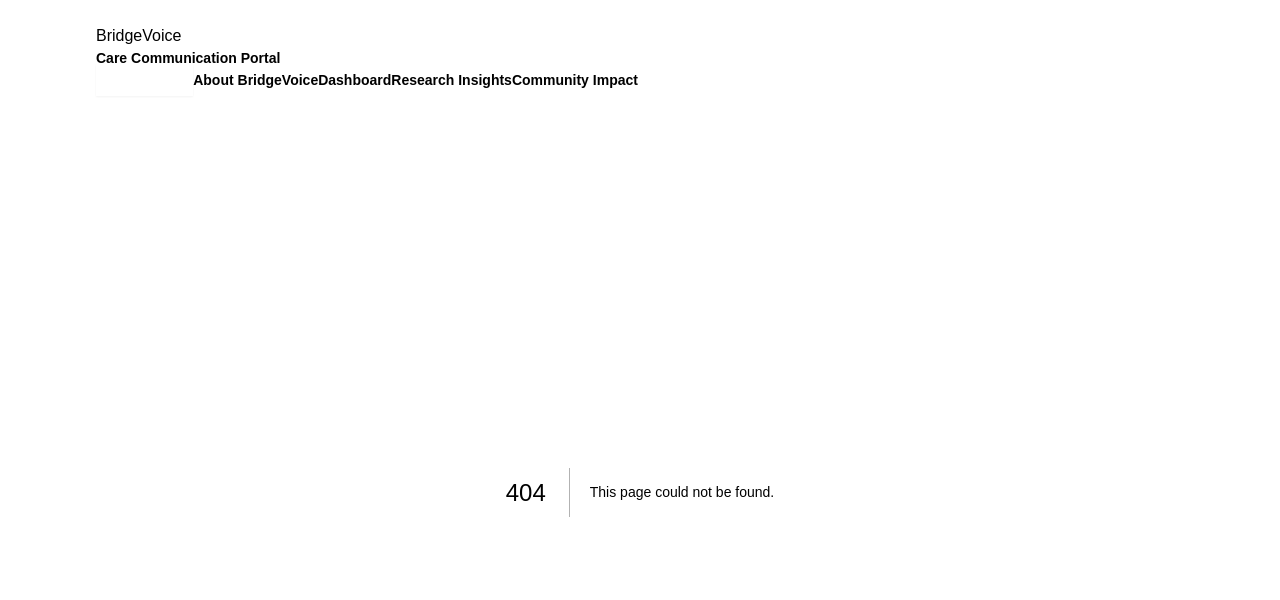
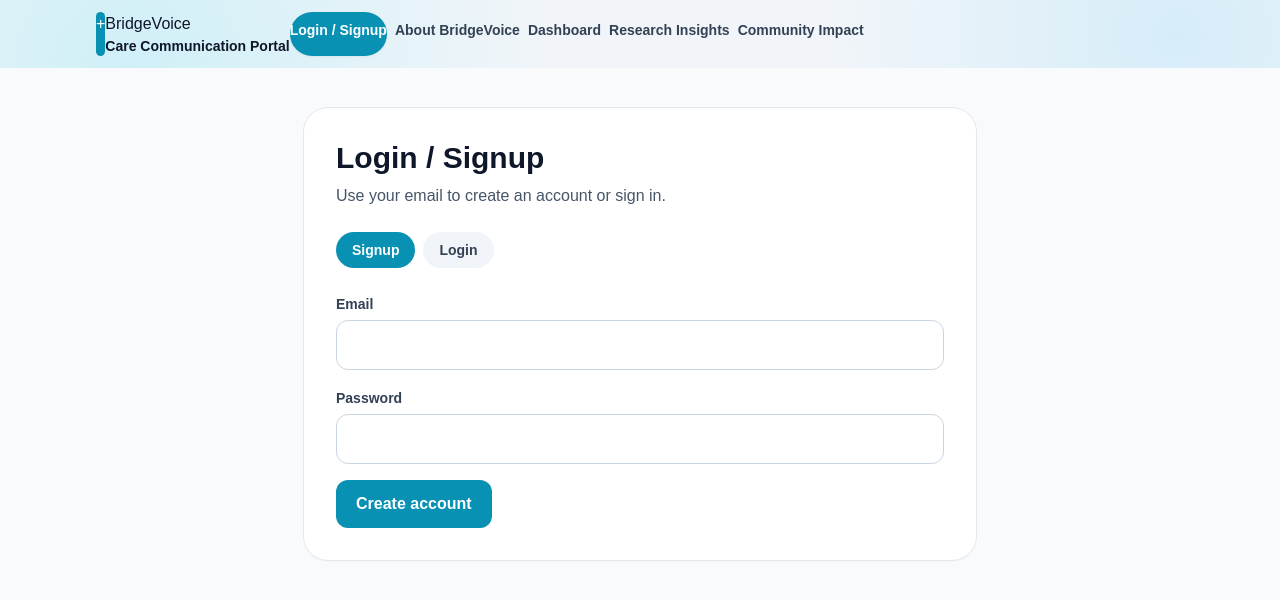
Before and after one commit to purviboj/BridgeVoice, a Next.js app: page /auth in a window 1280 px wide. Before the commit this address had no page. Shown: the top 600 px of the page. Built offline with nearby package versions, Linux system fonts and the light colour scheme.

Commit message:
Add auth page

```diff
--- /dev/null
+++ b/app/auth/page.tsx
@@ -0,0 +1,121 @@
+'use client';
+
+import { useState } from 'react';
+import type { FormEvent } from 'react';
+import { getApiBaseUrl } from '@/lib/api';
+
+type Mode = 'login' | 'signup';
+
+export default function AuthPage() {
+  const [mode, setMode] = useState<Mode>('signup');
+  const [email, setEmail] = useState('');
+  const [password, setPassword] = useState('');
+  const [message, setMessage] = useState('');
+  const [error, setError] = useState('');
+  const [loading, setLoading] = useState(false);
+
+  const submit = async (event: FormEvent<HTMLFormElement>) => {
+    event.preventDefault();
+    setLoading(true);
+    setError('');
+    setMessage('');
+
+    try {
+      const response = await fetch(`${getApiBaseUrl()}/auth/${mode}`, {
+        method: 'POST',
+        headers: { 'Content-Type': 'application/json' },
+        body: JSON.stringify({ email, password })
+      });
+
+      const data = (await response.json().catch(() => ({}))) as {
+        message?: string;
+        error?: string;
+      };
+
+      if (!response.ok) {
+        throw new Error(data.error || `${mode} failed`);
+      }
+
+      setMessage(data.message || `${mode === 'signup' ? 'Signup' : 'Login'} successful`);
+    } catch (err: any) {
+      setError(err?.message || 'Something went wrong.');
+    } finally {
+      setLoading(false);
+    }
+  };
+
+  return (
+    <main className="min-h-screen bg-slate-50 px-4 py-10 md:px-8">
+      <section className="mx-auto max-w-2xl rounded-3xl bg-white p-6 shadow-sm ring-1 ring-slate-200 md:p-8">
+        <h1 className="text-3xl font-bold text-slate-900">Login / Signup</h1>
+        <p className="mt-2 text-slate-600">
+          Use your email to create an account or sign in.
+        </p>
+
+        <div className="mt-6 flex gap-2">
+          <button
+            type="button"
+            onClick={() => setMode('signup')}
+            className={`rounded-full px-4 py-2 text-sm font-semibold ${
+              mode === 'signup'
+                ? 'bg-cyan-600 text-white'
+                : 'bg-slate-100 text-slate-700 hover:bg-slate-200'
+            }`}
+          >
+            Signup
+          </button>
+          <button
+            type="button"
+            onClick={() => setMode('login')}
+            className={`rounded-full px-4 py-2 text-sm font-semibold ${
+              mode === 'login'
+                ? 'bg-cyan-600 text-white'
+                : 'bg-slate-100 text-slate-700 hover:bg-slate-200'
+            }`}
+          >
+            Login
+          </button>
+        </div>
+
+        <form onSubmit={submit} className="mt-6 space-y-4">
+          <label className="block">
+            <span className="text-sm font-semibold text-slate-700">Email</span>
+            <input
+              value={email}
+              onChange={(event) => setEmail(event.target.value)}
+              type="email"
+              required
+              className="mt-1 w-full rounded-xl border border-slate-300 px-4 py-3 outline-none focus:border-cyan-500"
+            />
+          </label>
+
+          <label className="block">
+            <span className="text-sm font-semibold text-slate-700">Password</span>
+            <input
+              value={password}
+              onChange={(event) => setPassword(event.target.value)}
+              type="password"
+              required
+              className="mt-1 w-full rounded-xl border border-slate-300 px-4 py-3 outline-none focus:border-cyan-500"
+            />
+          </label>
+
+          <button
+            type="submit"
+            disabled={loading}
+            className="rounded-xl bg-cyan-600 px-5 py-3 font-semibold text-white hover:bg-cyan-700 disabled:opacity-60"
+          >
+            {loading ? 'Working...' : mode === 'signup' ? 'Create account' : 'Login'}
+          </button>
+        </form>
+
+        {message ? (
+          <p className="mt-4 rounded-xl bg-emerald-50 px-4 py-3 text-emerald-700">{message}</p>
+        ) : null}
+        {error ? (
+          <p className="mt-4 rounded-xl bg-rose-50 px-4 py-3 text-rose-700">{error}</p>
+        ) : null}
+      </section>
+    </main>
+  );
+}
```
